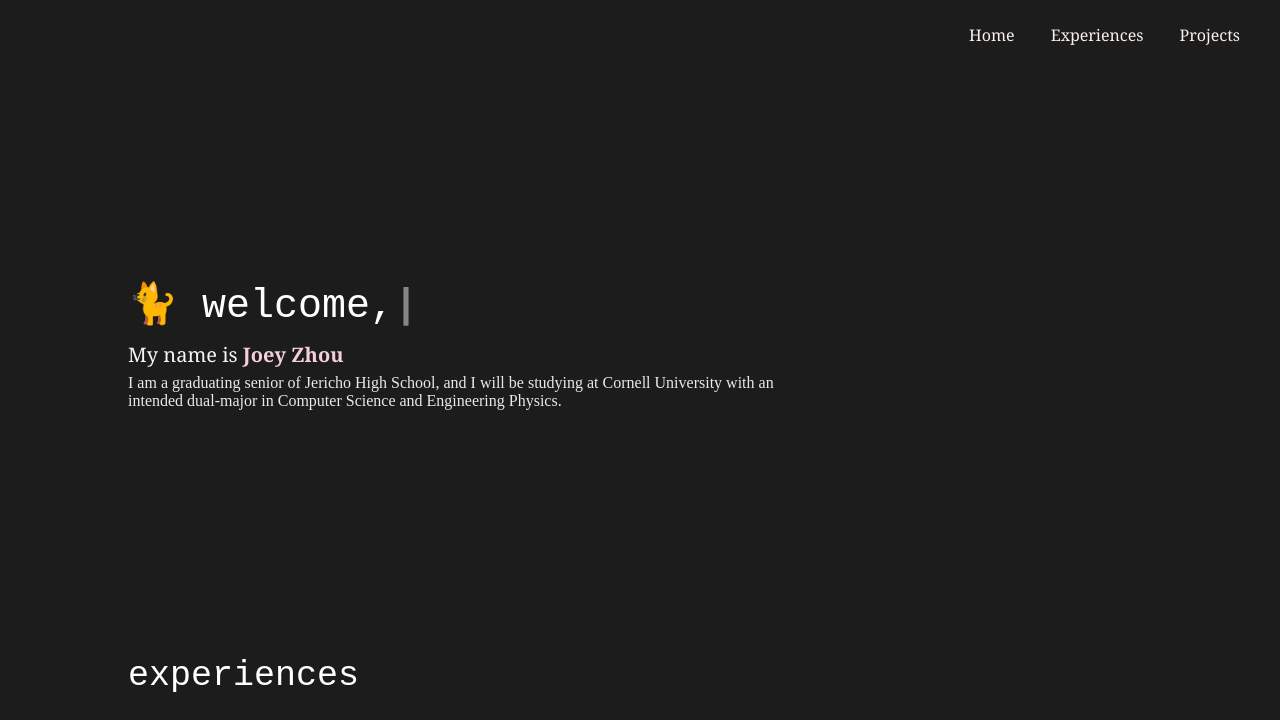
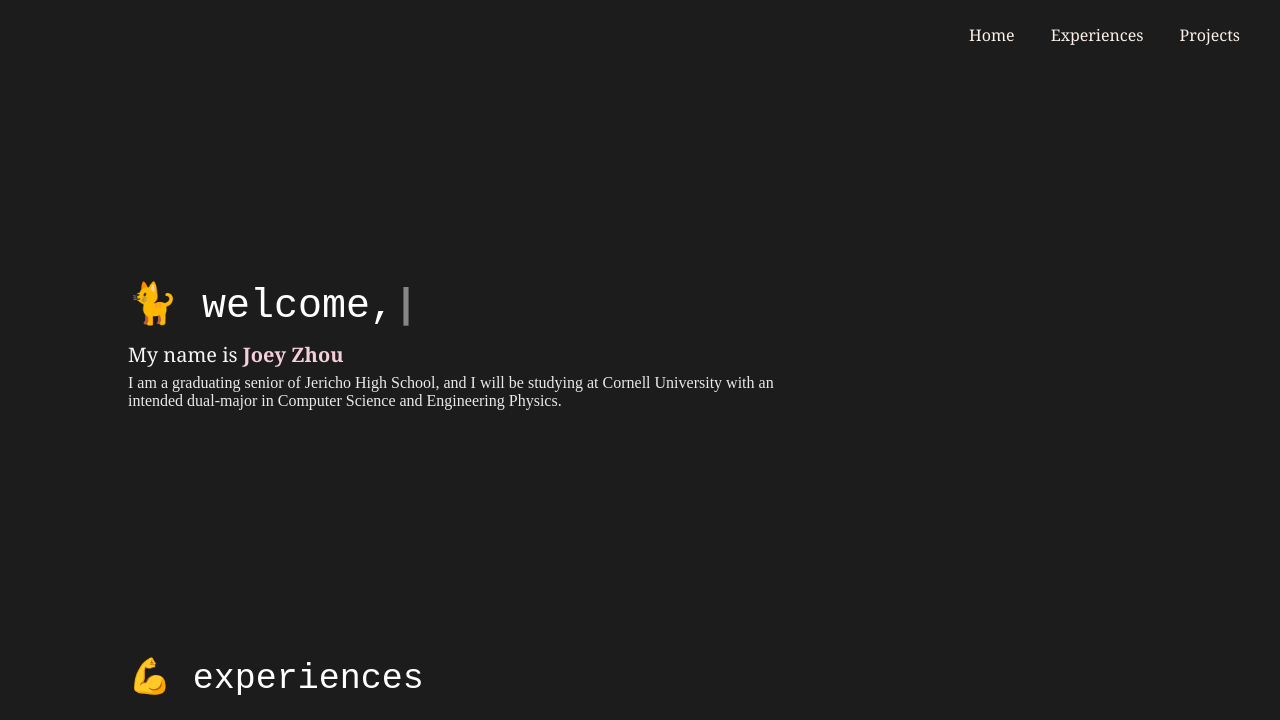
Before and after one commit to melllllkk/portfolio, a plain HTML site: page index.html in a window 1280 px wide. Shown: the top 720 px of the page. Drawn offline with Linux system fonts and the light colour scheme.

Commit message:
Update index.html

```diff
--- a/index.html
+++ b/index.html
@@ -38,7 +38,7 @@
   </section>
 
   <section id="experiences">
-    <h1 class="typewriter">experiences</h1>
+    <h1>&#128170; experiences</h1>
     <div class="container">
       <h3>Programming Languages</h3>
       <ul id="langul">
```
